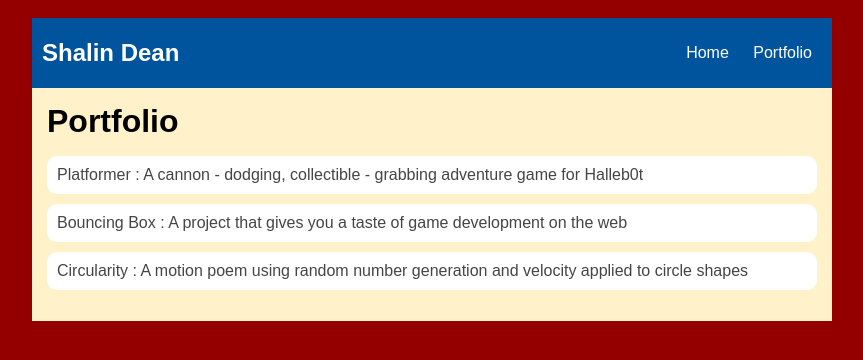
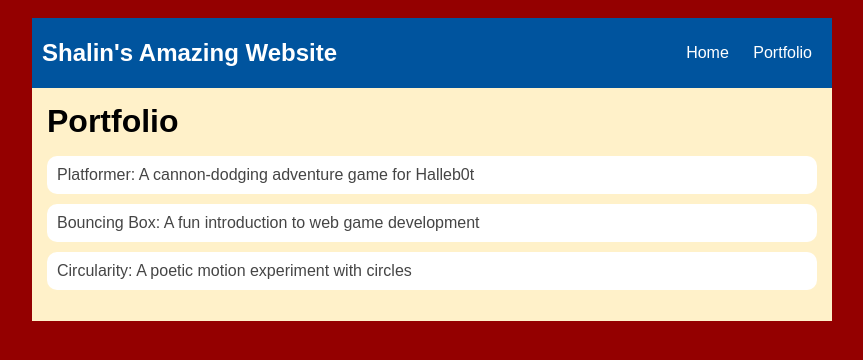
Before and after one commit to ShalinDean7339617/ShalinDean7339617.github.io, a plain HTML site: page portfolio.html in a window 1280 px wide. Shown: the whole page, without its empty margins (208-1071 px from the left). Drawn offline with Linux system fonts and the light colour scheme.

Commit message:
10/9 update

```diff
--- a/portfolio.html
+++ b/portfolio.html
@@ -1,29 +1,44 @@
-<!DOCTYPE HTML>
+<!DOCTYPE html>
 <html>
-    <head> <title>Shalin's Computer Science Website</title>
-      <link rel="stylesheet" href="style.css">
+  <head>
+    <title>Shalin's Computer Science Website</title>
+    <link rel="stylesheet" href="style.css" />
   </head>
 
   <body>
+    <!-- All content goes here -->
     <div id="all-contents">
       <nav>
-          <h1>Shalin Dean</h1>
+        <h1>Shalin's Amazing Website</h1>
         <ul id="nav-ul">
           <li class="nav-li">
-               <a class="nav-a" href="index.html">Home</a>
+            <a href="index.html">Home</a>
           </li>
           <li class="nav-li">
-               <a class="nav-a" href="portfolio.html">Portfolio</a>
+            <a href="portfolio.html">Portfolio</a>
           </li>
         </ul>
       </nav>
+
       <main>
         <div class="content">
           <h1>Portfolio</h1>
           <ul id="portfolio">
-              <li><a href="projects/platformer/">Platformer : A cannon - dodging, collectible - grabbing adventure game for Halleb0t</a></li>
-              <li><a href="projects/bouncing-box/">Bouncing Box : A project that gives you a taste of game development on the web </a></li>
-              <li><a href="projects/circularity/">Circularity : A motion poem using random number generation and velocity applied to circle shapes</a></li>
+            <li>
+              <a href="fsd-projects/platformer/"
+                >Platformer: A cannon-dodging adventure game for Halleb0t</a
+              >
+            </li>
+            <li>
+              <a href="fsd-projects/bouncing-box/"
+                >Bouncing Box: A fun introduction to web game development</a
+              >
+            </li>
+            <li>
+              <a href="fsd-projects/circularity/"
+                >Circularity: A poetic motion experiment with circles</a
+              >
+            </li>
           </ul>
         </div>
       </main>
```
Lines whose indentation alone changed are shown as unchanged.
